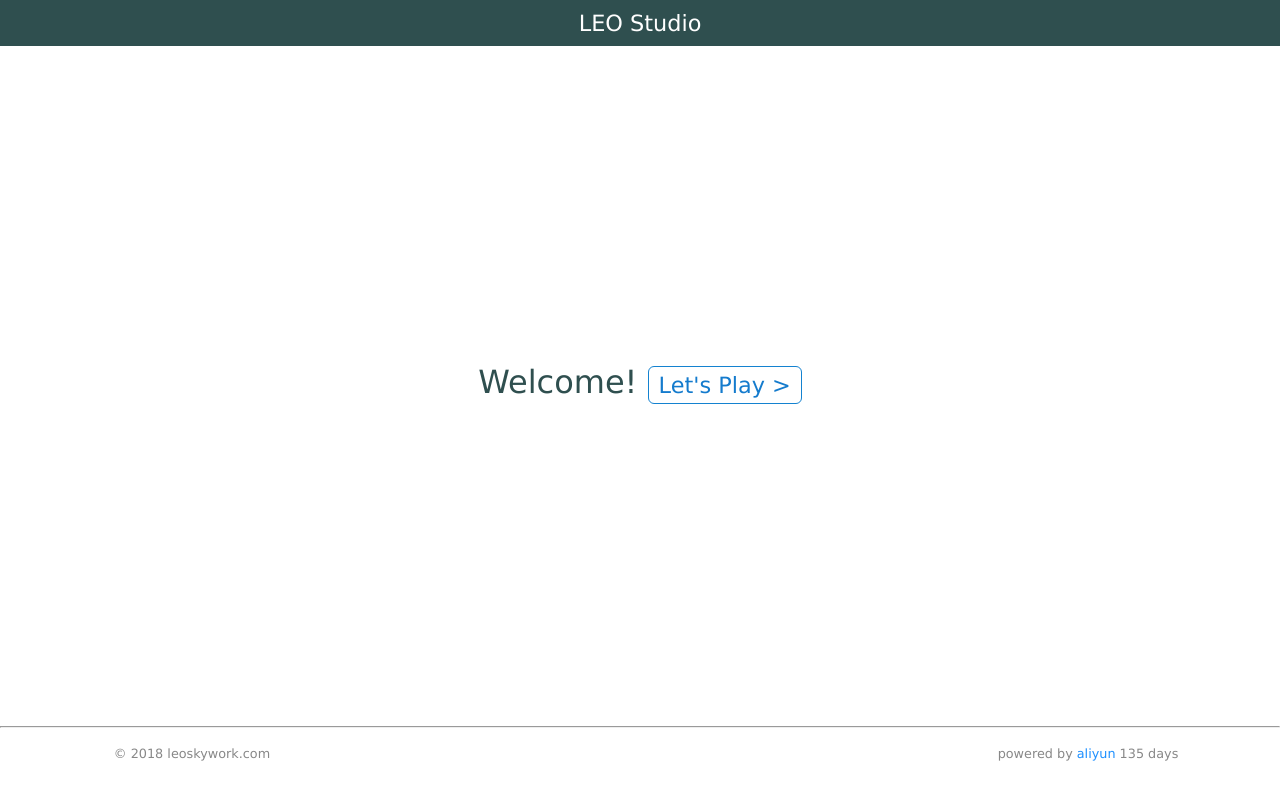
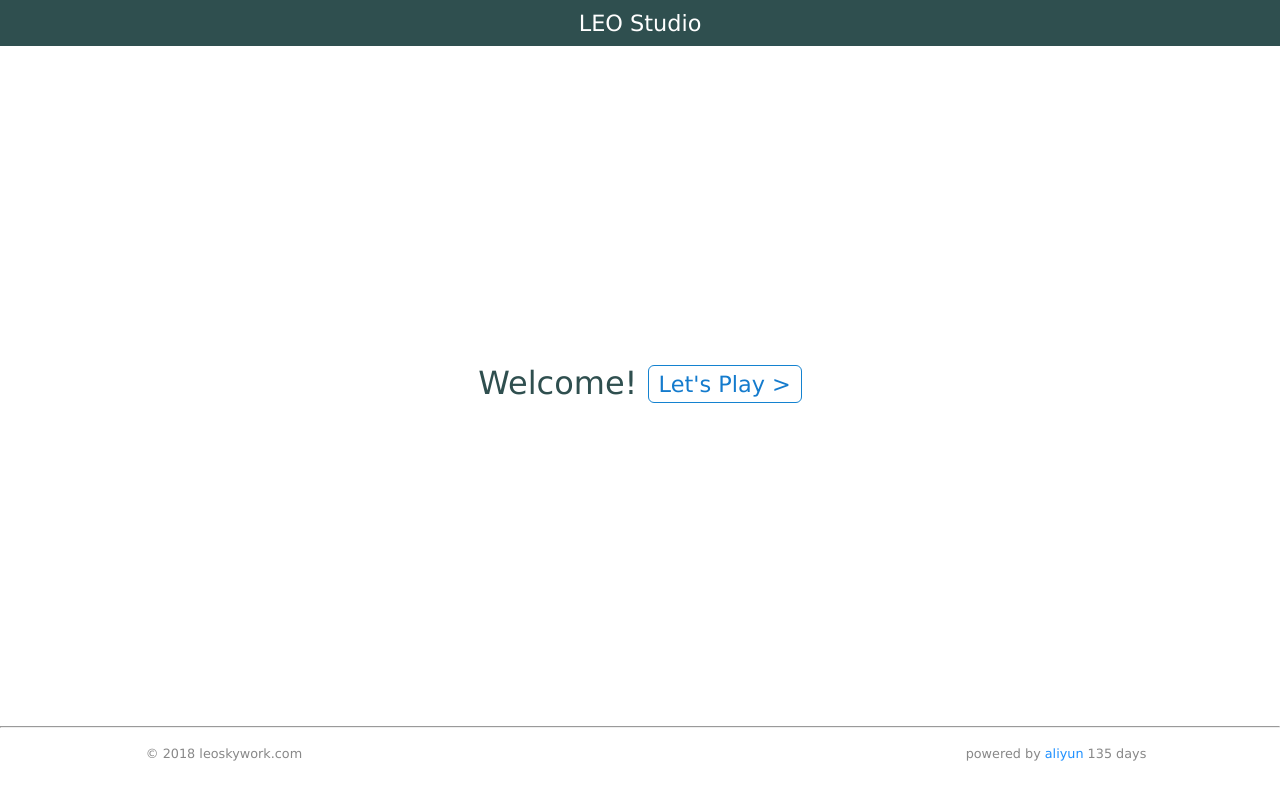
Before and after one commit to leoskywork/skywebmaster, a website: page index.html in a window 1280 px wide. Drawn offline with Linux system fonts and the light colour scheme; no server answers.

Commit message:
let welcome align middle

```diff
--- a/css/site.css
+++ b/css/site.css
@@ -22,7 +22,7 @@ a {
     color: #fff;
 }
 
-/* small screen */
+/* big screen */
 @media(min-width: 640px){
     .footer {
         display: flex;
@@ -57,6 +57,10 @@ a {
     font-size: 2rem;
 }
 
+.welcome-message > span:first-of-type {
+    vertical-align: middle;
+}
+
 .welcome-message .button {
     color: #147bcd;
     background-color: white;
@@ -80,7 +84,7 @@ a {
 }
 
 .footer-item {
-    flex-basis: 30%;
+    flex-basis: 35%;
     padding: 10px;
     box-sizing: border-box; /* include padding in width/height */
 }
--- a/index.html
+++ b/index.html
@@ -16,7 +16,7 @@
 		</div>
 	</div>
 	<div class="container">
-		<div class="welcome-message" >Welcome! <a class="button" href="/play" target="_self">Let's Play ></a></div>
+		<div class="welcome-message" ><span>Welcome! </span><a class="button" href="/play" target="_self">Let's Play ></a></div>
 	</div>
 	<hr>
 	<div class="footer color-light">
```
